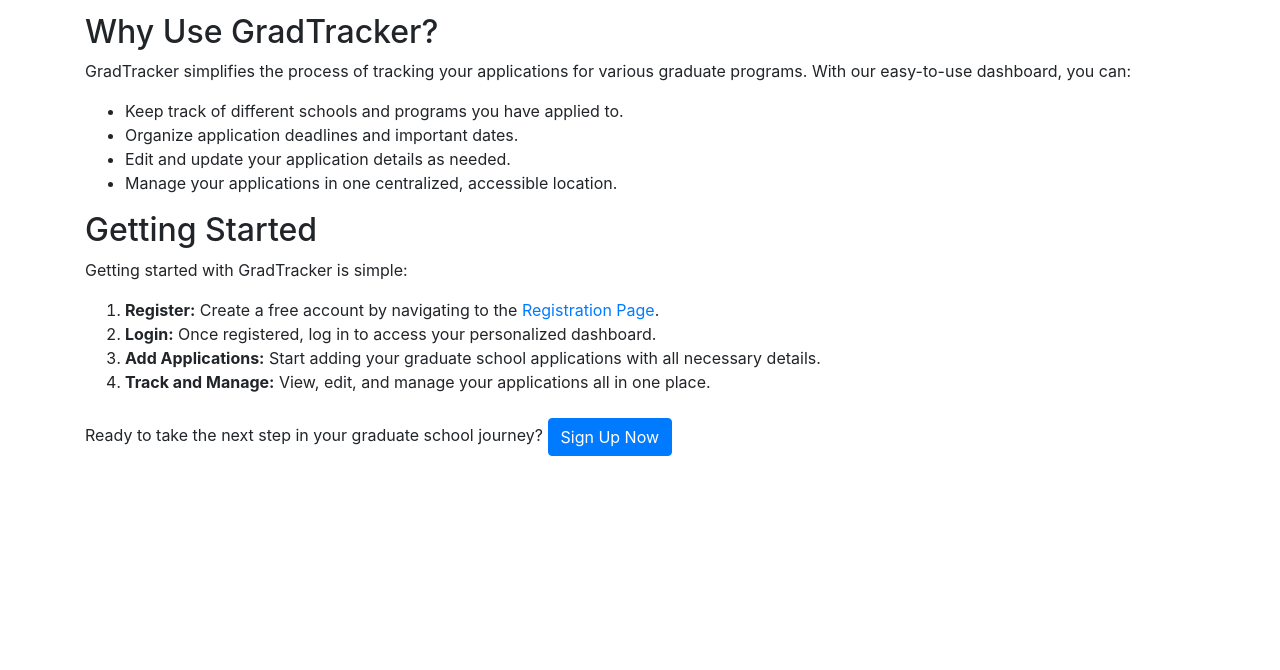
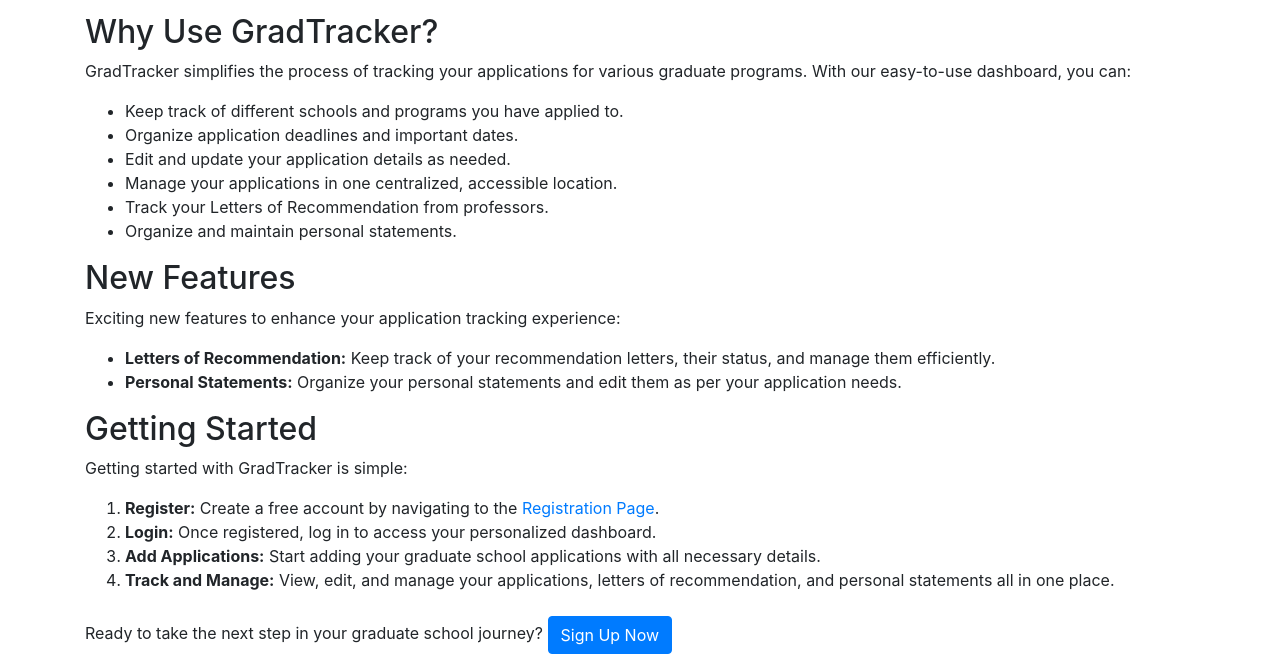
Before and after one commit to djdhillxn/graduado, a Flask app: page / in a window 1280 px wide. Shown: the part 169-839 px from the top of the page. Before the commit the page ends 625 px from the top, so only its background shows below. Run offline with Flask 3, Linux system fonts and the light colour scheme; some libraries are stand-ins or nearby versions.

Commit message:
updated index.html

```diff
--- a/app/templates/index.html
+++ b/app/templates/index.html
@@ -11,6 +11,15 @@
         <li>Organize application deadlines and important dates.</li>
         <li>Edit and update your application details as needed.</li>
         <li>Manage your applications in one centralized, accessible location.</li>
+        <li>Track your Letters of Recommendation from professors.</li>
+        <li>Organize and maintain personal statements.</li>
+    </ul>
+
+    <h2>New Features</h2>
+    <p>Exciting new features to enhance your application tracking experience:</p>
+    <ul>
+        <li><strong>Letters of Recommendation:</strong> Keep track of your recommendation letters, their status, and manage them efficiently.</li>
+        <li><strong>Personal Statements:</strong> Organize your personal statements and edit them as per your application needs.</li>
     </ul>
 
     <h2>Getting Started</h2>
@@ -19,7 +28,7 @@
         <li><strong>Register:</strong> Create a free account by navigating to the <a href="{{ url_for('auth.signup') }}">Registration Page</a>.</li>
         <li><strong>Login:</strong> Once registered, log in to access your personalized dashboard.</li>
         <li><strong>Add Applications:</strong> Start adding your graduate school applications with all necessary details.</li>
-        <li><strong>Track and Manage:</strong> View, edit, and manage your applications all in one place.</li>
+        <li><strong>Track and Manage:</strong> View, edit, and manage your applications, letters of recommendation, and personal statements all in one place.</li>
     </ol>
 
     <p class="mt-4">Ready to take the next step in your graduate school journey? <a href="{{ url_for('auth.signup') }}" class="btn btn-primary">Sign Up Now</a></p>
```
